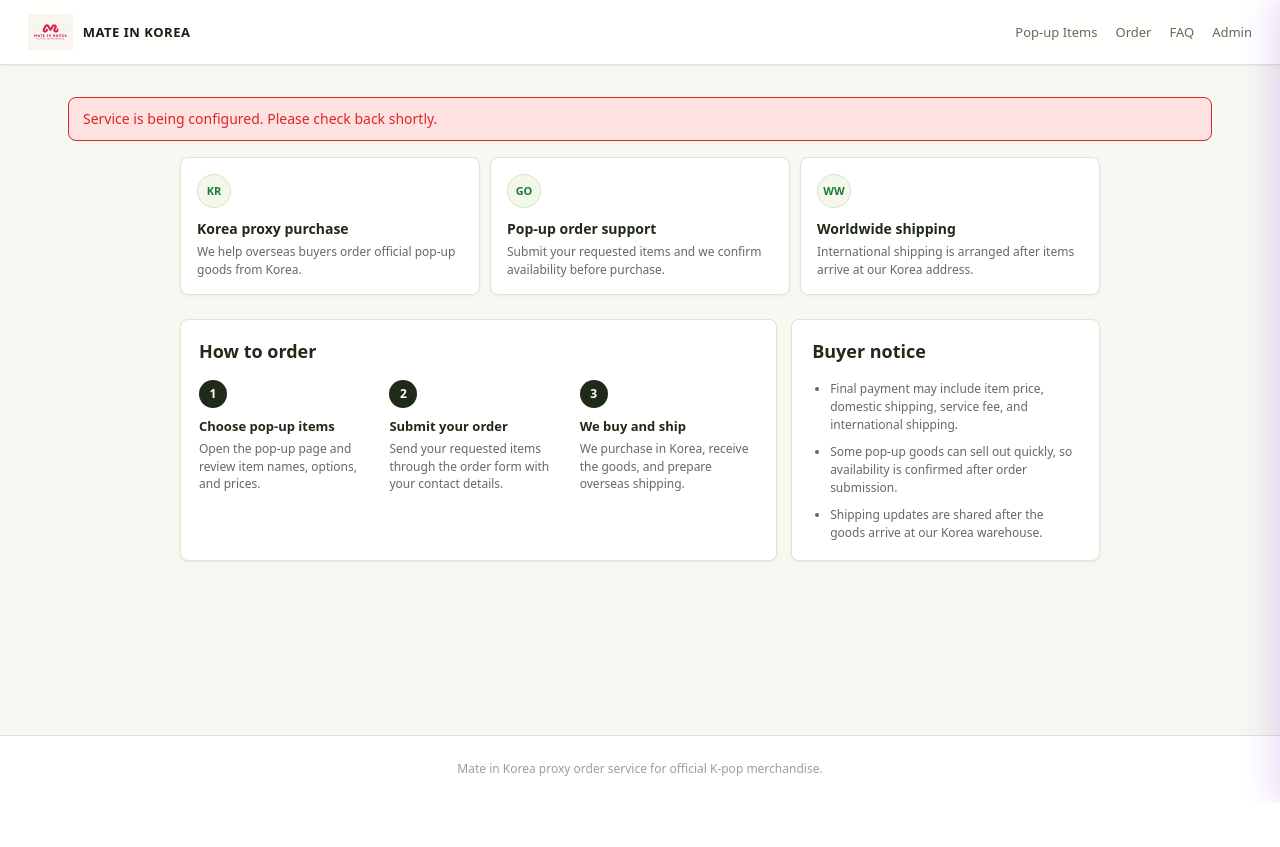
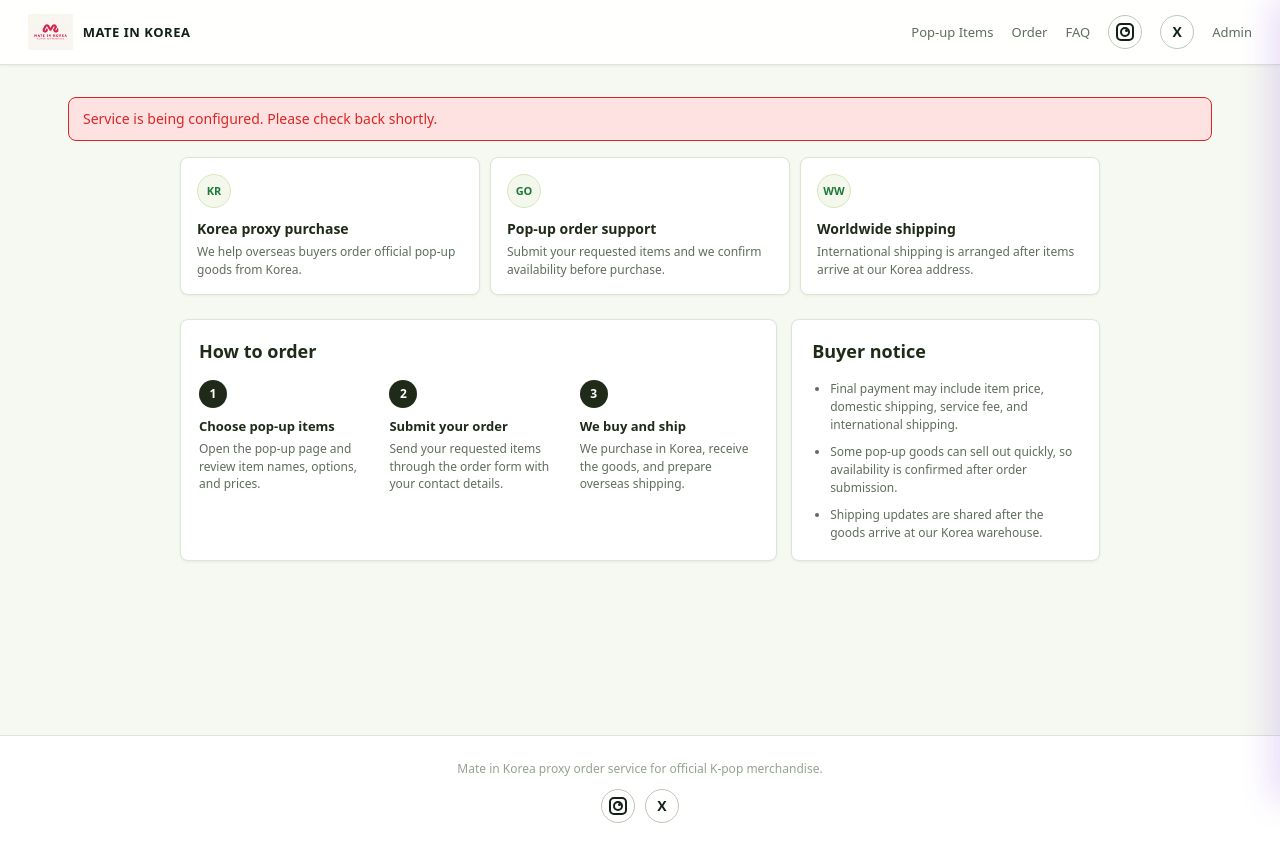
Before and after one commit to mateinkorea96/KPROXY-GO, a FastAPI app: page / in a window 1280 px wide. Before the commit the page ends 800 px from the top, so only its background shows below. Run offline with FastAPI, Linux system fonts and the light colour scheme.

Commit message:
Add social icon links

```diff
--- a/app.py
+++ b/app.py
@@ -39,8 +39,8 @@
 # Telegram kept as fallback if Kakao not configured (gracefully no-ops if neither is set)
 TG_TOKEN = os.environ.get("TELEGRAM_BOT_TOKEN", "")
 TG_CHAT = os.environ.get("TELEGRAM_ADMIN_CHAT_ID", "")
-INSTAGRAM_URL = os.environ.get("INSTAGRAM_URL", "").strip()
-X_URL = os.environ.get("X_URL", "").strip()
+INSTAGRAM_URL = os.environ.get("INSTAGRAM_URL", "https://www.instagram.com/mate_in_korea/").strip()
+X_URL = os.environ.get("X_URL", "https://x.com/mateinkorea").strip()
 
 if not SUPABASE_URL or not SUPABASE_KEY:
     # Allow boot without env so the user can see /health while configuring; routes that touch DB will 500.
--- a/static/style.css
+++ b/static/style.css
@@ -64,23 +64,63 @@
 .topbar nav a{color:var(--text-dim); font-size:13px; font-weight:500; transition: color 0.15s}
 .topbar nav a:hover{color:var(--green-deep); text-decoration:none}
 .social-nav{
-  padding:6px 12px;
+  display:inline-flex;
+  align-items:center;
+  justify-content:center;
+  width:34px;
+  height:34px;
+  padding:0;
   border:1px solid var(--border-strong);
-  border-radius:999px;
+  border-radius:50%;
   color:var(--green-deep) !important;
   font-weight:800 !important;
+  background:#fff;
 }
 .social-nav:hover{
   background:var(--green-deep);
   border-color:var(--green-deep);
   color:#fff !important;
 }
+.social-icon{
+  position:relative;
+  display:inline-flex;
+  align-items:center;
+  justify-content:center;
+  width:18px;
+  height:18px;
+}
+.instagram-icon{
+  border:2px solid currentColor;
+  border-radius:5px;
+}
+.instagram-icon::before{
+  content:"";
+  width:6px;
+  height:6px;
+  border:2px solid currentColor;
+  border-radius:50%;
+}
+.instagram-icon::after{
+  content:"";
+  position:absolute;
+  top:4px;
+  right:4px;
+  width:3px;
+  height:3px;
+  background:currentColor;
+  border-radius:50%;
+}
+.x-icon{
+  font-size:14px;
+  font-weight:900;
+  line-height:1;
+  letter-spacing:0;
+}
 .muted{color:var(--text-dim)}
 
 .container{max-width:1200px; margin:0 auto; padding:32px 28px 80px}
 .footer{padding:24px; text-align:center; color:var(--text-faint); font-size:12px; border-top:1px solid var(--border); margin-top:60px; background:var(--bg)}
-.footer-socials{display:flex; justify-content:center; gap:12px; margin-top:10px}
-.footer-socials a{color:var(--green-deep); font-weight:800}
+.footer-socials{display:flex; justify-content:center; gap:10px; margin-top:10px}
 
 /* --- Hero (home) --- */
 .hero{
--- a/templates/base.html
+++ b/templates/base.html
@@ -17,10 +17,14 @@
       <a href="/order">Order</a>
       <a href="/faq">FAQ</a>
       {% if social_links.instagram %}
-        <a class="social-nav" href="{{ social_links.instagram }}" target="_blank" rel="noopener">Instagram</a>
+        <a class="social-nav social-instagram" href="{{ social_links.instagram }}" target="_blank" rel="noopener" aria-label="Open Mate in Korea Instagram">
+          <span class="social-icon instagram-icon" aria-hidden="true"></span>
+        </a>
       {% endif %}
       {% if social_links.x %}
-        <a class="social-nav" href="{{ social_links.x }}" target="_blank" rel="noopener">X</a>
+        <a class="social-nav social-x" href="{{ social_links.x }}" target="_blank" rel="noopener" aria-label="Open Mate in Korea X">
+          <span class="social-icon x-icon" aria-hidden="true">X</span>
+        </a>
       {% endif %}
       {% if request.cookies.get('session_id') %}
         <a href="/admin/dashboard">Admin</a>
@@ -37,8 +41,16 @@
     <span>Mate in Korea proxy order service for official K-pop merchandise.</span>
     {% if social_links.instagram or social_links.x %}
       <div class="footer-socials">
-        {% if social_links.instagram %}<a href="{{ social_links.instagram }}" target="_blank" rel="noopener">Instagram</a>{% endif %}
-        {% if social_links.x %}<a href="{{ social_links.x }}" target="_blank" rel="noopener">X</a>{% endif %}
+        {% if social_links.instagram %}
+          <a class="social-nav social-instagram" href="{{ social_links.instagram }}" target="_blank" rel="noopener" aria-label="Open Mate in Korea Instagram">
+            <span class="social-icon instagram-icon" aria-hidden="true"></span>
+          </a>
+        {% endif %}
+        {% if social_links.x %}
+          <a class="social-nav social-x" href="{{ social_links.x }}" target="_blank" rel="noopener" aria-label="Open Mate in Korea X">
+            <span class="social-icon x-icon" aria-hidden="true">X</span>
+          </a>
+        {% endif %}
       </div>
     {% endif %}
   </footer>
```
